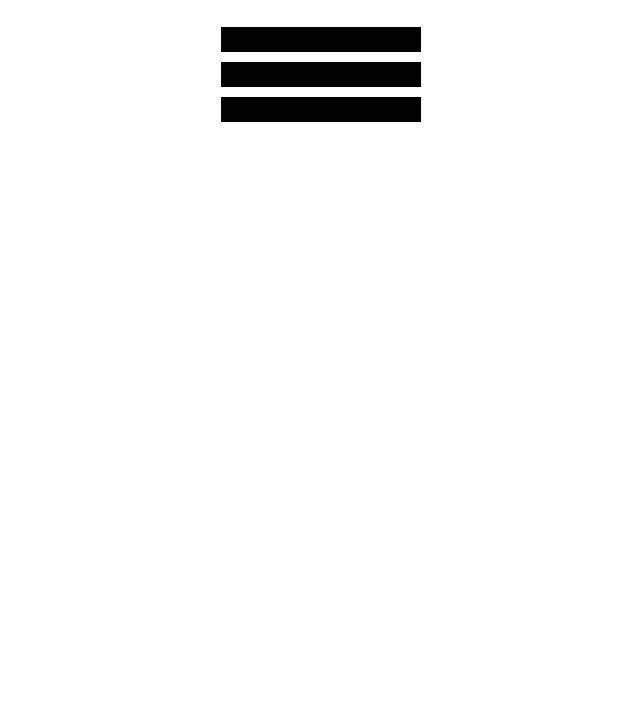
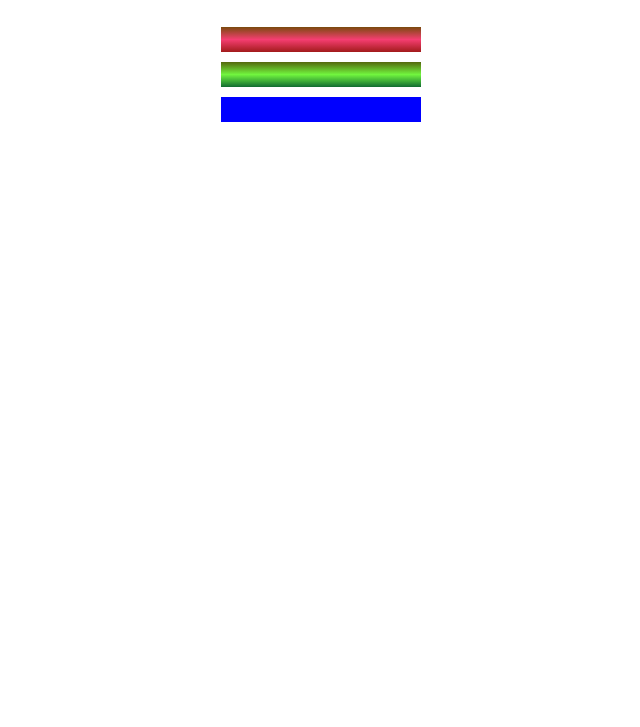
Before and after one commit to cheecha666/css, a plain HTML site: page index.html in a window 1280 px wide. Shown: the part 73-800 px from the top of the page, without its empty margins (319-959 px from the left). Drawn offline with Linux system fonts and the light colour scheme.

Commit message:
gradient
color gradient

```diff
--- a/index.html
+++ b/index.html
@@ -9,9 +9,9 @@
     <body>
         <h1>CSS Color Markers</h1>
         <div class="container">
-            <div class="marker one"></div>
-            <div class="marker two"></div>
-            <div class="marker three"></div>
+            <div class="marker red"></div>
+            <div class="marker green"></div>
+            <div class="marker blue"></div>
         </div>
     </body>
 </html>
--- a/style.css
+++ b/style.css
@@ -1,5 +1,6 @@
 h1 {
   text-align: center;
+
 }
 
 .marker{
@@ -8,16 +9,16 @@ h1 {
     width: 200px;
 }
 
-.one{
-    background-color: rgb(0,0,0);
+.red{
+    background: linear-gradient(180deg, rgb(122, 74, 14)0%, rgb(245,62,113)50%, rgb(162,27,27)100%);
 }
 
-.two{
-    background-color: rgb(0,0,0);
+.green{
+    background: linear-gradient(180deg, #55680d, #71f53e, #116c31);
 }
 
-.three{
-    background-color: rgb(0,0,0);
+.blue{
+    background-color: hsl(240, 100%, 50%);
 }
 
 .container{
```
